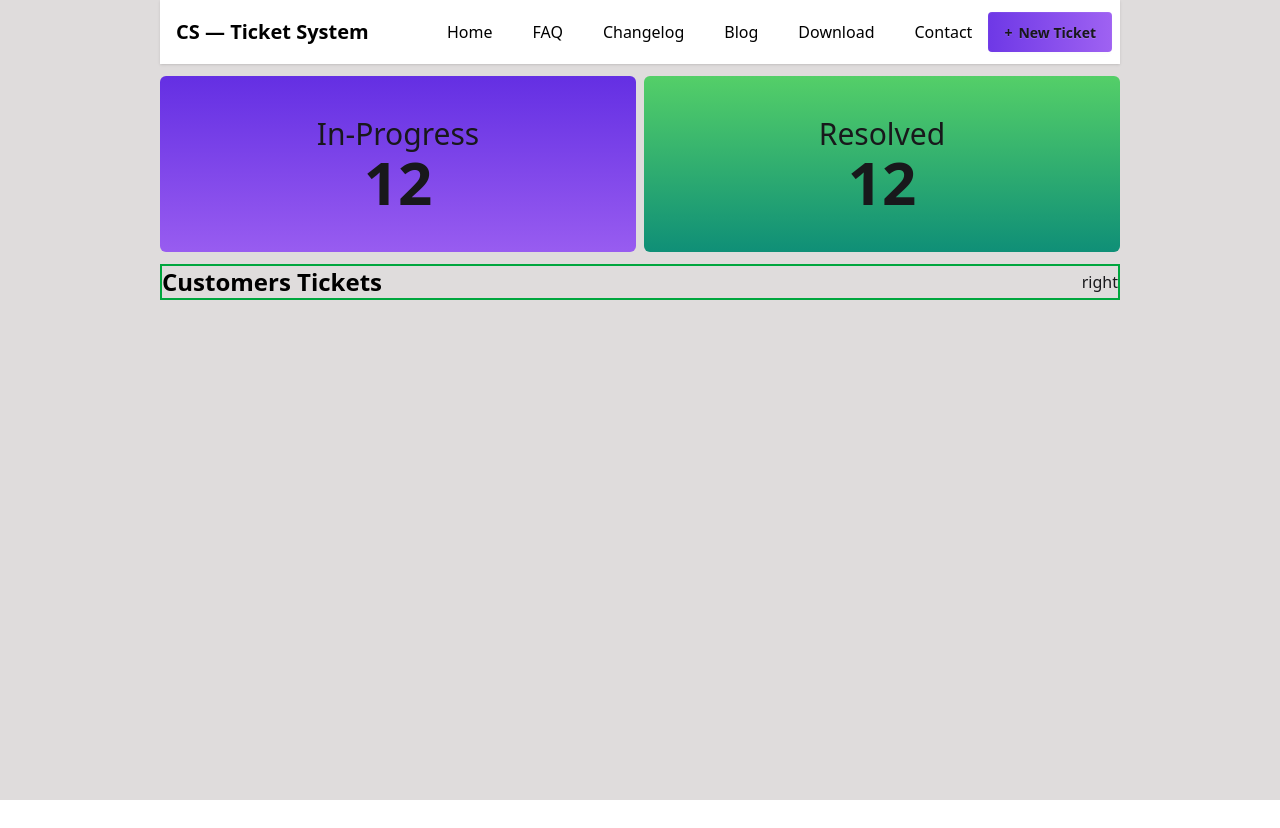
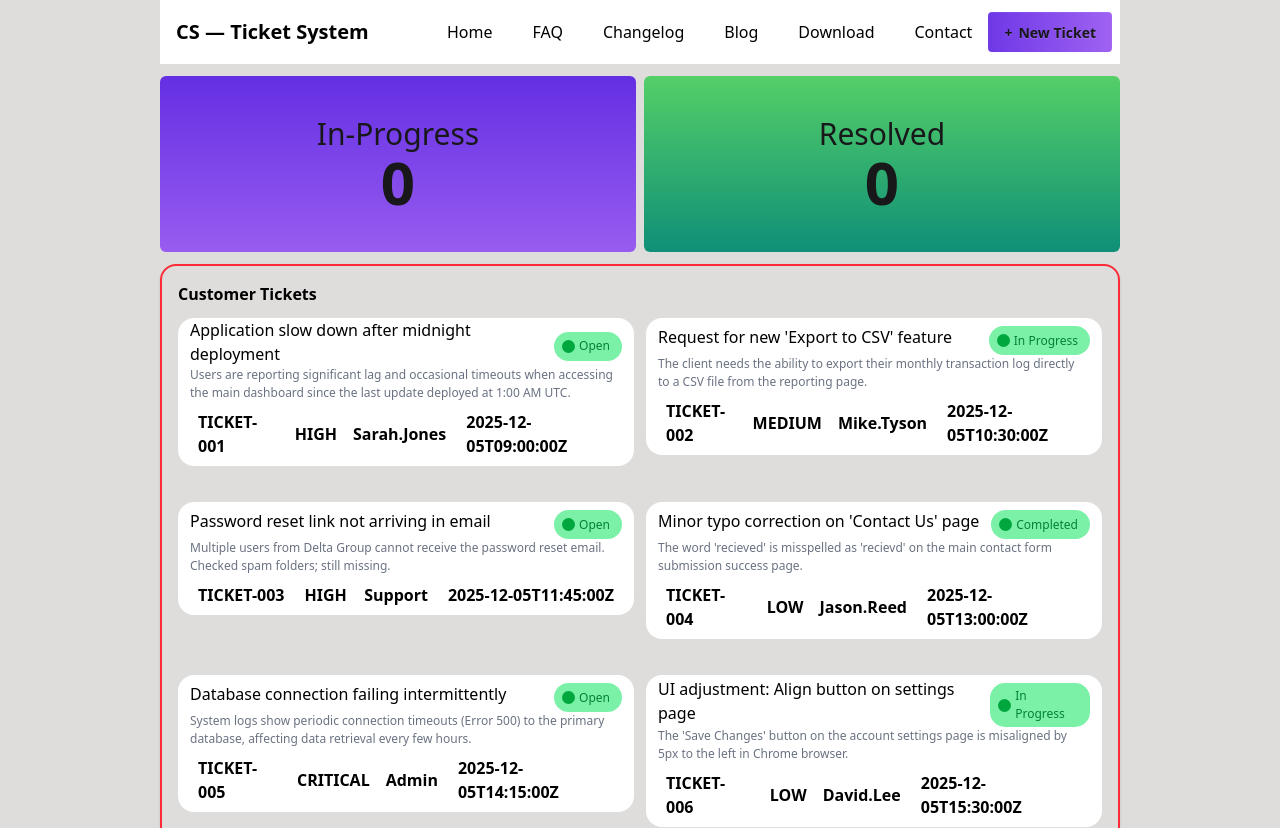
Before and after one commit to fahim-shareear/customer-support-zone, a React (Vite) app: page / in a window 1280 px wide. Shown: the top 828 px of the page. Before the commit the page ends 800 px from the top, so only its background shows below. Built offline with nearby package versions, Linux system fonts and the light colour scheme.

Commit message:
just pushing

```diff
--- a/src/App.jsx
+++ b/src/App.jsx
@@ -1,4 +1,4 @@
-import { Suspense } from 'react';
+import { Suspense, useState } from 'react';
 import './App.css'
 import Mainbody from './Componants/Mainbody/Mainbody';
 import Navbar from './Componants/navbar/Navbar';
@@ -11,13 +11,16 @@ const fetchData = async () =>{
 
 const userData = fetchData();
 
+
 function App() {
+  const [getData, setGetData] = useState([]);
+  const [nextData, setNextData] = useState([]);
 
   return (
     <>
-      <Navbar></Navbar>
+      <Navbar setGetData={setGetData} userData={userData} getData={getData}></Navbar>
       <Suspense fallback={<span className="loading loading-infinity loading-xl spinner"></span>}>
-          <Mainbody userData={userData}></Mainbody>
+          <Mainbody userData={userData} getData={getData} nextData={nextData} setNextData={setNextData} setGetData={setGetData}></Mainbody>
       </Suspense>
     </>
   )
--- /dev/null
+++ b/src/Componants/Mainbody/Bodycards.jsx
@@ -0,0 +1,40 @@
+import React from 'react';
+
+const Bodycards = ({u}) => {
+
+    const handleClick = () =>{
+        console.log("Clicked")
+    }
+
+
+    return (
+        <div onClick={() =>{handleClick()}}>
+            <div className="card-container bg-white rounded-2xl cursor-pointer">
+                <div className="card_body m-3">
+                    <div className="title flex justify-between items-center">
+                        <h1 className="text-black font-medium">{u.title}</h1>
+                        <div className="flex items-center bg-green-300 rounded-[15px] p-1 mt-2">
+                            <span className="w-[13px] h-[13px] rounded-full bg-green-600 m-1"></span>
+                            <h2 className="text-green-700 capitalize text-[12px] mr-2">{u.status}</h2>
+                        </div>
+                    </div>
+                    <div className="text-gray-500 text-wrap mr-2 text-[12px]">
+                        <p>{u.description}</p>
+                    </div>
+                    <div className="flex justify-between items-center">
+                        <div className="flex justify-between items-center gap-5 p-2">
+                            <h3 className="text-black font-bold">{u.id}</h3>
+                            <h3 className="text-black font-bold uppercase">{u.priority}</h3>
+                        </div>
+                        <div className="flex justify-between items-center gap-5 p-2">
+                            <h3 className="text-black font-bold capitalize">{u.createdBy}</h3>
+                            <h3 className="text-black font-bold">{u.createdAt}</h3>
+                        </div>
+                    </div>
+                </div>
+            </div>
+        </div>
+    );
+};
+
+export default Bodycards;
--- a/src/Componants/Mainbody/Mainbody.jsx
+++ b/src/Componants/Mainbody/Mainbody.jsx
@@ -1,30 +1,23 @@
 import React, { use } from 'react';
-// import Cards from '../Cards/Cards';
+import Bodycards from './Bodycards';
+const Mainbody = ({userData, getData, nextData, setNextData, setGetData} ) => {
+    const user = use(userData);
 
-const Mainbody = ({userData}) => {
-    const jsonData = use(userData);
-    // console.log(jsonData);
-    // console.log(jsonData)
     return (
-        <div className="md:w-9/12 mx-auto">
-            <div className="mx-auto flex items-center justify-between gap-2 m-3">
-                <div className="md:w-7/12 bg-[linear-gradient(#642fe3,#985cf0)] rounded-md flex items-center flex-col">
-                    <div className="text-center p-10">
-                        <h1 className="text-3xl">In-Progress</h1>
-                        <h1 className="text-6xl font-bold">{jsonData.length}</h1>
-                    </div>
+        <div className="md:max-w-9/12 mx-auto rounded-2xl p-4 shadow border-2 border-red-500">
+           <div>
+                <h1 className="text-black font-bold">Customer Tickets</h1>
+            <div className="grid md:grid-cols-2 gap-3">
+                {
+                    user.map(u => <Bodycards key={u.id} u={u} getData={getData} setNextData={setNextData} nextData={nextData} setGetData={setGetData}></Bodycards>)
+                }
+            </div>
+           </div>
+           <div>
+                <div>
+
                 </div>
-                <div className="md:w-7/12 bg-[linear-gradient(#54cf68,#0f8f77)] rounded-md flex items-center flex-col">
-                    <div className="text-center p-10">
-                        <h1 className="text-3xl">Resolved</h1>
-                        <h1 className="text-6xl font-bold">{jsonData.length}</h1>
-                    </div>
-                </div>
-            </div>
-            <div className="border-2 border-green-600 flex justify-between items-center">
-                <h1 className="text-black font-bold text-2xl">Customers Tickets</h1>
-                <div>right</div>
-            </div>
+           </div>
         </div>
     );
 };
--- a/src/Componants/navbar/Navbar.jsx
+++ b/src/Componants/navbar/Navbar.jsx
@@ -1,9 +1,9 @@
 import React from 'react';
 
-const Navbar = () => {
+const Navbar = ({getData,userData}) => {
     return (
-      <div>
-        <div className="navbar w-9/12 mx-auto shadow-sm bg-white">
+      <div className='w-full '>
+        <div className="navbar md:w-9/12 sm:w-full mx-auto  bg-white">
           <div className="navbar-start">
             <div className="dropdown">
               <ul
@@ -31,7 +31,24 @@ const Navbar = () => {
             <a className="btn bg-[linear-gradient(to_right,_#6e38e6,_#9f62f2)] border-0"><span>+</span>New Ticket</a>
           </div>
         </div>
+        <div className="md:w-9/12 mx-auto">
+            <div className="mx-auto flex items-center justify-between gap-2 m-3">
+                <div className="md:w-7/12 bg-[linear-gradient(#642fe3,#985cf0)] rounded-md flex items-center flex-col">
+                    <div className="text-center p-10">
+                        <h1 className="text-3xl">In-Progress</h1>
+                        <h1 className="text-6xl font-bold">0</h1>
+                    </div>
+                </div>
+                <div className="md:w-7/12 bg-[linear-gradient(#54cf68,#0f8f77)] rounded-md flex items-center flex-col">
+                    <div className="text-center p-10">
+                        <h1 className="text-3xl">Resolved</h1>
+                        <h1 className="text-6xl font-bold">0</h1>
+                    </div>
+                </div>
+            </div>
+        </div>
       </div>
+
     );
 };
 
```
